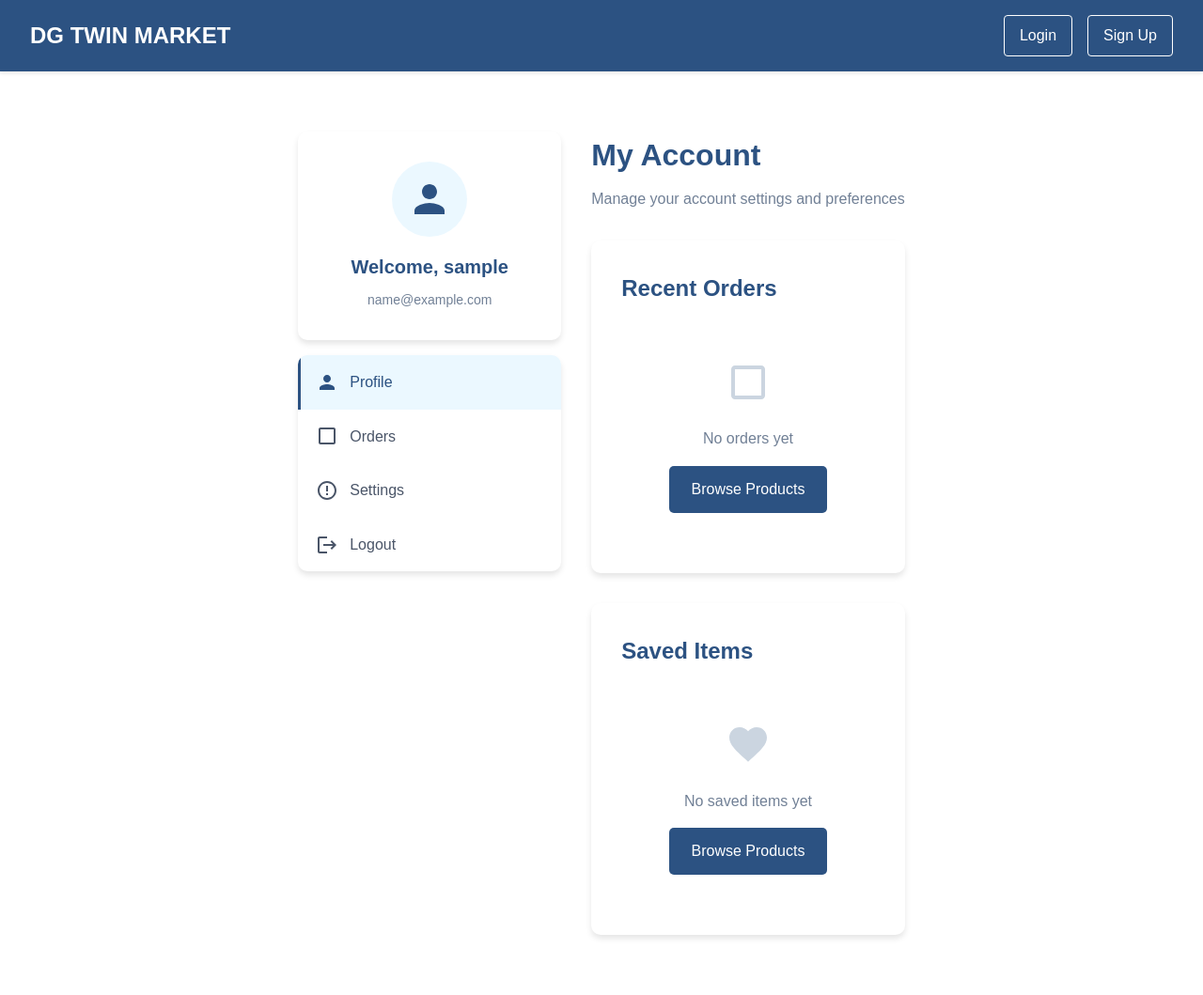
After one commit to bidzhoyandavid/dgtwin_market, a Django app: page /market/account/ in a window 1280 px wide. The commit adds this page. Shown: the whole page at 94% size. Run offline with Django 5.2, Linux system fonts and the light colour scheme; the visitor is signed in with stand-in values (Sample User, id 1).

```diff
--- /dev/null
+++ b/market/templates/market/my_account.html
@@ -0,0 +1,240 @@
+{% extends 'market/base.html' %} {% block title %}My Account - DG TWIN MARKET {%
+spaceless %} {% endblock %} {% block content %}
+<div class="account-container">
+  <div class="account-sidebar">
+    <div class="user-profile">
+      <div class="profile-avatar">
+        <svg viewBox="0 0 24 24" width="48" height="48">
+          <path
+            fill="#2c5282"
+            d="M12 12c2.21 0 4-1.79 4-4s-1.79-4-4-4-4 1.79-4 4 1.79 4 4 4zm0 2c-2.67 0-8 1.34-8 4v2h16v-2c0-2.66-5.33-4-8-4z"
+          />
+        </svg>
+      </div>
+      <h2>Welcome, {{ user.username }}</h2>
+      <p class="user-email">{{ user.email }}</p>
+    </div>
+    <nav class="account-nav">
+      <a href="#" class="nav-item active">
+        <svg viewBox="0 0 24 24" width="24" height="24">
+          <path
+            fill="currentColor"
+            d="M12 12c2.21 0 4-1.79 4-4s-1.79-4-4-4-4 1.79-4 4 1.79 4 4 4zm0 2c-2.67 0-8 1.34-8 4v2h16v-2c0-2.66-5.33-4-8-4z"
+          />
+        </svg>
+        Profile
+      </a>
+      <a href="#" class="nav-item">
+        <svg viewBox="0 0 24 24" width="24" height="24">
+          <path
+            fill="currentColor"
+            d="M19 3H5c-1.1 0-2 .9-2 2v14c0 1.1.9 2 2 2h14c1.1 0 2-.9 2-2V5c0-1.1-.9-2-2-2zm0 16H5V5h14v14z"
+          />
+        </svg>
+        Orders
+      </a>
+      <a href="#" class="nav-item">
+        <svg viewBox="0 0 24 24" width="24" height="24">
+          <path
+            fill="currentColor"
+            d="M12 2C6.48 2 2 6.48 2 12s4.48 10 10 10 10-4.48 10-10S17.52 2 12 2zm0 18c-4.41 0-8-3.59-8-8s3.59-8 8-8 8 3.59 8 8-3.59 8-8 8zm-1-13h2v6h-2zm0 8h2v2h-2z"
+          />
+        </svg>
+        Settings
+      </a>
+      <a href="#" class="nav-item">
+        <svg viewBox="0 0 24 24" width="24" height="24">
+          <path
+            fill="currentColor"
+            d="M17 7l-1.41 1.41L18.17 11H8v2h10.17l-2.58 2.58L17 17l5-5zM4 5h8V3H4c-1.1 0-2 .9-2 2v14c0 1.1.9 2 2 2h8v-2H4V5z"
+          />
+        </svg>
+        Logout
+      </a>
+    </nav>
+  </div>
+
+  <div class="account-content">
+    <div class="content-header">
+      <h1>My Account</h1>
+      <p>Manage your account settings and preferences</p>
+    </div>
+
+    <div class="account-sections">
+      <section class="account-section">
+        <h2>Recent Orders</h2>
+        <div class="empty-state">
+          <svg viewBox="0 0 24 24" width="48" height="48">
+            <path
+              fill="#cbd5e0"
+              d="M19 3H5c-1.1 0-2 .9-2 2v14c0 1.1.9 2 2 2h14c1.1 0 2-.9 2-2V5c0-1.1-.9-2-2-2zm0 16H5V5h14v14z"
+            />
+          </svg>
+          <p>No orders yet</p>
+          <a href="#" class="browse-button">Browse Products</a>
+        </div>
+      </section>
+
+      <section class="account-section">
+        <h2>Saved Items</h2>
+        <div class="empty-state">
+          <svg viewBox="0 0 24 24" width="48" height="48">
+            <path
+              fill="#cbd5e0"
+              d="M12 21.35l-1.45-1.32C5.4 15.36 2 12.28 2 8.5 2 5.42 4.42 3 7.5 3c1.74 0 3.41.81 4.5 2.09C13.09 3.81 14.76 3 16.5 3 19.58 3 22 5.42 22 8.5c0 3.78-3.4 6.86-8.55 11.54L12 21.35z"
+            />
+          </svg>
+          <p>No saved items yet</p>
+          <a href="#" class="browse-button">Browse Products</a>
+        </div>
+      </section>
+    </div>
+  </div>
+</div>
+
+<style>
+  .account-container {
+    display: flex;
+    gap: 2rem;
+    max-width: 1200px;
+    margin: 2rem auto;
+    padding: 0 1rem;
+  }
+
+  .account-sidebar {
+    width: 280px;
+    flex-shrink: 0;
+  }
+
+  .user-profile {
+    background: white;
+    border-radius: 10px;
+    padding: 2rem;
+    text-align: center;
+    box-shadow: 0 4px 6px rgba(0, 0, 0, 0.1);
+    margin-bottom: 1rem;
+  }
+
+  .profile-avatar {
+    width: 80px;
+    height: 80px;
+    margin: 0 auto 1rem;
+    background: #ebf8ff;
+    border-radius: 50%;
+    display: flex;
+    align-items: center;
+    justify-content: center;
+  }
+
+  .user-profile h2 {
+    color: #2c5282;
+    margin-bottom: 0.5rem;
+    font-size: 1.25rem;
+  }
+
+  .user-email {
+    color: #718096;
+    font-size: 0.875rem;
+  }
+
+  .account-nav {
+    background: white;
+    border-radius: 10px;
+    box-shadow: 0 4px 6px rgba(0, 0, 0, 0.1);
+    overflow: hidden;
+  }
+
+  .nav-item {
+    display: flex;
+    align-items: center;
+    padding: 1rem;
+    color: #4a5568;
+    text-decoration: none;
+    transition: all 0.3s ease;
+    border-left: 3px solid transparent;
+  }
+
+  .nav-item svg {
+    margin-right: 0.75rem;
+  }
+
+  .nav-item:hover {
+    background: #f7fafc;
+    color: #2c5282;
+  }
+
+  .nav-item.active {
+    background: #ebf8ff;
+    color: #2c5282;
+    border-left-color: #2c5282;
+  }
+
+  .account-content {
+    flex: 1;
+  }
+
+  .content-header {
+    margin-bottom: 2rem;
+  }
+
+  .content-header h1 {
+    color: #2c5282;
+    margin-bottom: 0.5rem;
+  }
+
+  .content-header p {
+    color: #718096;
+  }
+
+  .account-sections {
+    display: grid;
+    gap: 2rem;
+  }
+
+  .account-section {
+    background: white;
+    border-radius: 10px;
+    padding: 2rem;
+    box-shadow: 0 4px 6px rgba(0, 0, 0, 0.1);
+  }
+
+  .account-section h2 {
+    color: #2c5282;
+    margin-bottom: 1.5rem;
+  }
+
+  .empty-state {
+    text-align: center;
+    padding: 2rem;
+  }
+
+  .empty-state p {
+    color: #718096;
+    margin: 1rem 0;
+  }
+
+  .browse-button {
+    display: inline-block;
+    padding: 0.75rem 1.5rem;
+    background-color: #2c5282;
+    color: white;
+    text-decoration: none;
+    border-radius: 5px;
+    transition: background-color 0.3s ease;
+  }
+
+  .browse-button:hover {
+    background-color: #2b6cb0;
+  }
+
+  @media (max-width: 768px) {
+    .account-container {
+      flex-direction: column;
+    }
+
+    .account-sidebar {
+      width: 100%;
+    }
+  }
+</style>
+{% endblock %}
--- a/market/urls.py
+++ b/market/urls.py
@@ -6,4 +6,6 @@ app_name = 'market'
 urlpatterns = [
     path('signup/', views.signup, name='signup'),
     path('signup/buyer/', views.buyer_signup, name='buyer_signup'),
+    path('signup/buyer/email/', views.email_signup, name='email_signup'),
+    path('account/', views.my_account, name='my_account'),
 ]
--- a/market/views.py
+++ b/market/views.py
@@ -1,5 +1,9 @@
-from django.shortcuts import render
+from django.shortcuts import render, redirect
+from django.contrib.auth import login
+from django.contrib import messages
+from django.contrib.auth.decorators import login_required
 from .models import Product
+from .forms import UserRegistrationForm
 
 # Create your views here.
 
@@ -12,3 +16,21 @@ def signup(request):
 
 def buyer_signup(request):
     return render(request, 'market/buyer_signup.html')
+
+def email_signup(request):
+    if request.method == 'POST':
+        form = UserRegistrationForm(request.POST)
+        if form.is_valid():
+            user = form.save()
+            login(request, user)
+            messages.success(request, 'Account created successfully!')
+            return redirect('market:my_account')
+        else:
+            messages.error(request, 'Please correct the errors below.')
+    else:
+        form = UserRegistrationForm()
+    return render(request, 'market/email_signup.html', {'form': form})
+
+@login_required
+def my_account(request):
+    return render(request, 'market/my_account.html')
```
Also changed, not shown: market/forms.py (added, +17 -0 lines), market/templates/market/buyer_signup.html (+6 -1 lines), market/templates/market/email_signup.html (added, +104 -0 lines).
